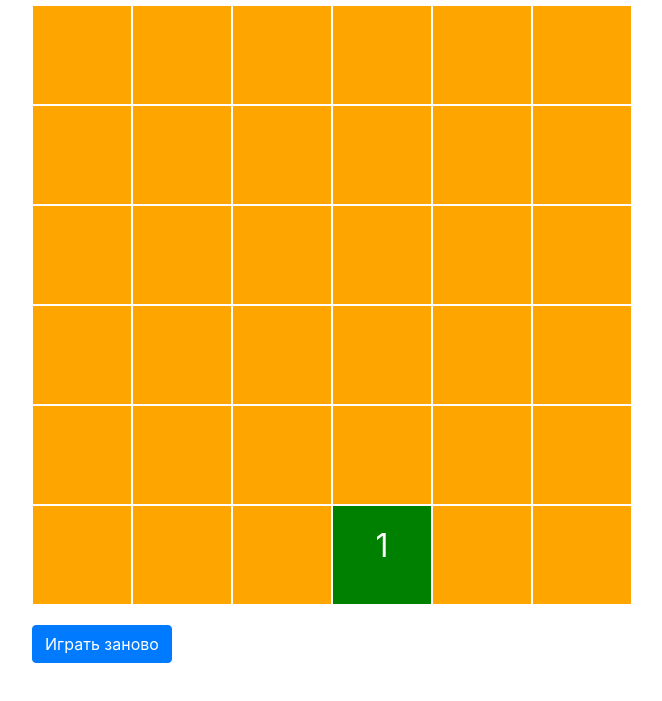
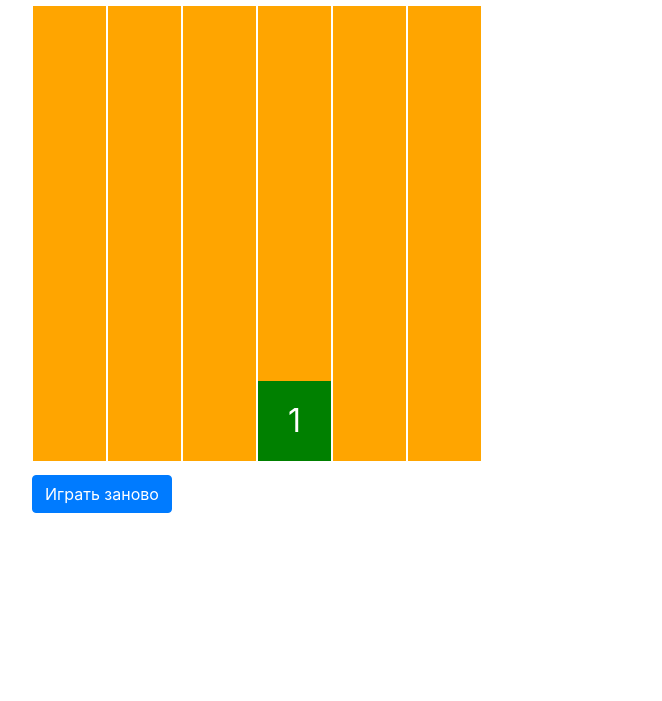
Before and after one commit to kingkiev/Module-6-14, a plain HTML site: page index.html in a window 1280 px wide. Shown: the part 51-752 px from the top of the page, without its empty margins (53-715 px from the left). Drawn offline with Linux system fonts and the light colour scheme.

Commit message:
Update game.css

```diff
--- a/css/game.css
+++ b/css/game.css
@@ -18,8 +18,8 @@
 
 .grid-wrapper {
 	display: grid;
-	grid-template-columns: repeat(6, 100px);
-	grid-template-rows: repeat(6, 100px);
+	grid-template-columns: repeat(6, 75px);
+	grid-template-rows: repeat(6, 75px);
 }
 
 #button-reload {
```
